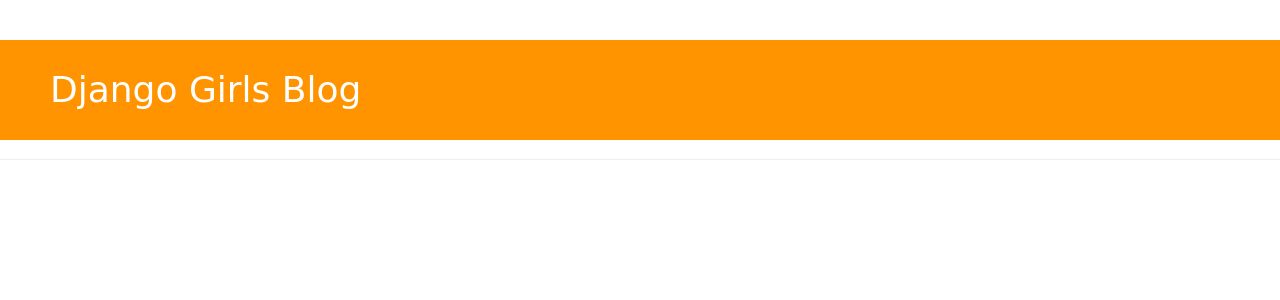
After one commit to Ruslan0306/my-first-blog, a Django app: template blog/templates/blog/base.html in a window 1280 px wide. The commit adds this page. Shown: the top 300 px of the page. Run offline with Django 4.2, Linux system fonts and the light colour scheme; the template is opened without the code that fills it, so the values that code supplies are empty; some libraries are stand-ins or nearby versions.

Commit message:
Added view and template for detailed blog post as well as CSS for the site.

```diff
--- a/blog/static/css/blog.css
+++ b/blog/static/css/blog.css
@@ -1,9 +1,12 @@
-div > h1  {
+h1  {
     background-color: #ff9400;
     margin-top: 0;
     padding: 30px 30px 30px 50px;
 }
 
+a{
+    color: white;
+}
 .page-header h2, .page-header h2 a, .page-header h2 a:visited, .page-header h2 a:active {
     color: white;
     font-size: 36pt;
--- /dev/null
+++ b/blog/templates/blog/base.html
@@ -0,0 +1,26 @@
+{% load static %}
+<!DOCTYPE html>
+<html lang="en">
+<head>
+    <link rel="stylesheet" href="//maxcdn.bootstrapcdn.com/bootstrap/3.2.0/css/bootstrap.min.css">
+    <link rel="stylesheet" href="//maxcdn.bootstrapcdn.com/bootstrap/3.2.0/css/bootstrap-theme.min.css">
+    <link rel="stylesheet" href="static/css/blog.css">
+    <meta charset="UTF-8">
+    <meta http-equiv="X-UA-Compatible" content="IE=edge">
+    <meta name="viewport" content="width=device-width, initial-scale=1.0">
+    <title>Django Girls blog</title>
+</head>
+<body>
+    <div class="page-header">
+        <h1><a href="/">Django Girls Blog</a></h1>
+    </div>
+    <div class="content container">
+        <div class="row">
+            <div class="col-md-8">
+            {% block content %}
+            {% endblock %}
+            </div>
+        </div>
+    </div>
+</body>
+</html>
--- a/blog/urls.py
+++ b/blog/urls.py
@@ -3,4 +3,5 @@ from . import views
 
 urlpatterns = [
     path('', views.post_list, name='post_list'),
+    path('post/<int:pk>/', views.post_detail, name='post_detail'),
 ]
--- a/blog/views.py
+++ b/blog/views.py
@@ -1,7 +1,12 @@
 from django.shortcuts import render
 from django.utils import timezone
 from .models import Post
+from django.shortcuts import render, get_object_or_404
 
 def post_list(request):
     posts = Post.objects.filter(published_date__lte=timezone.now()).order_by('published_date')
     return render(request, 'blog/post_list.html', {'posts': posts})
+
+def post_detail(request, pk):
+    post = get_object_or_404(Post, pk=pk)
+    return render(request, 'blog/post_detail.html', {'post': post})
```
Also changed, not shown: blog/templates/blog/post_detail.html (added, +13 -0 lines), blog/templates/blog/post_list.html (+8 -4 lines).
